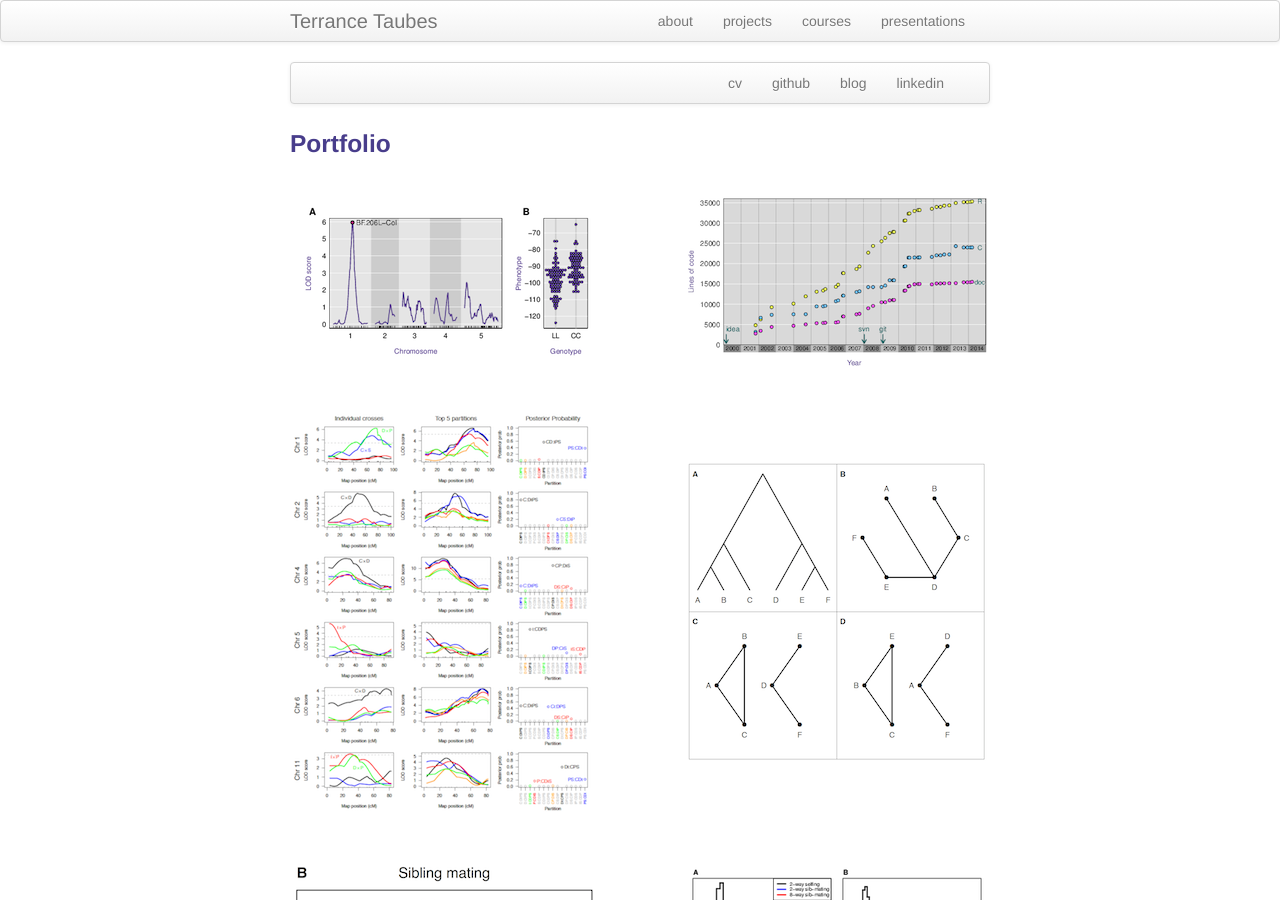
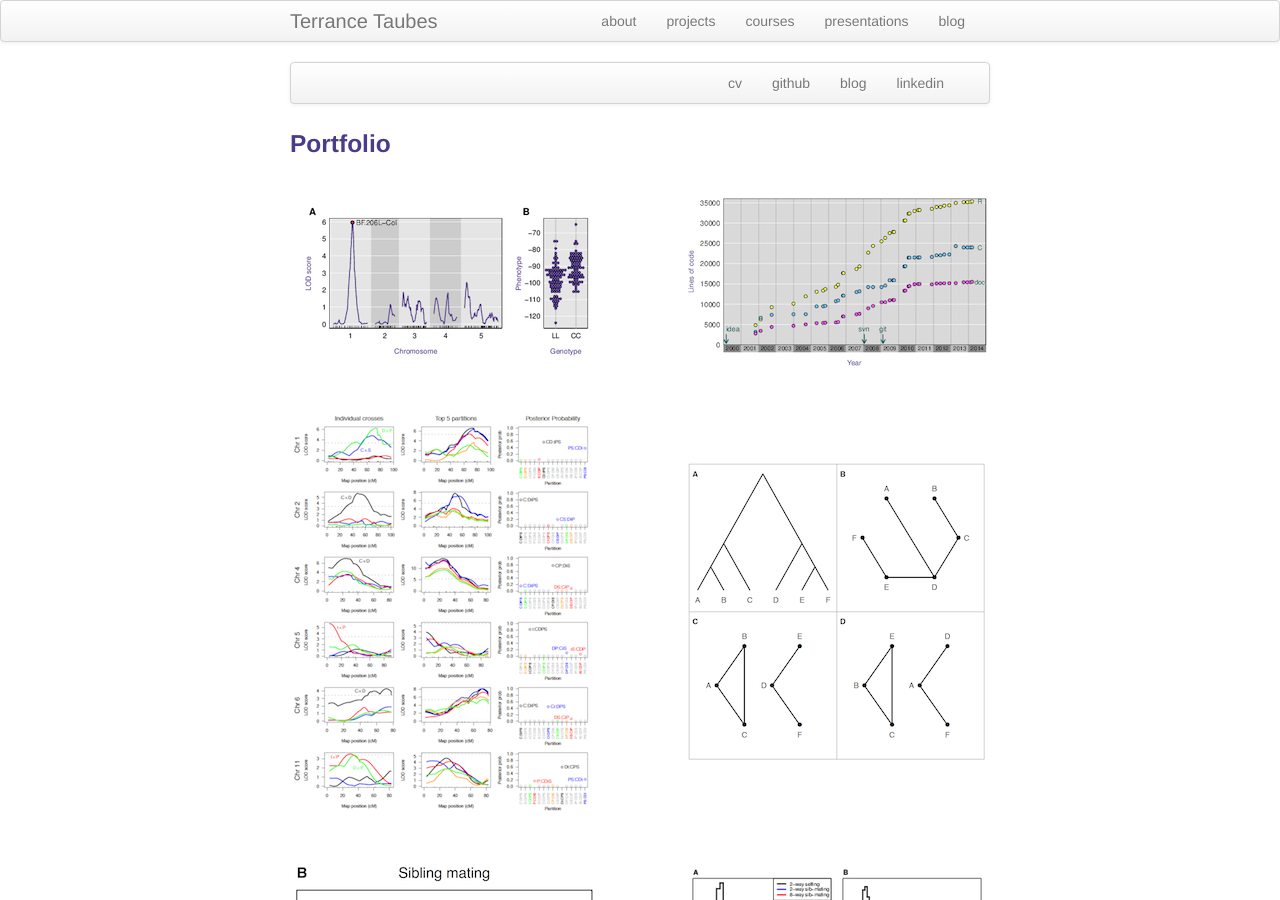
Before and after one commit to terrytaubes/terrytaubes.github.io, a Jekyll site: the page built from morefigs.md, in a window 1280 px wide and 900 px high. Built offline with Jekyll 4.4.1, drawn with Linux system fonts in a browser that asks for light colours.

Commit message:
add blog link

```diff
--- a/_includes/themes/twitter/default.html
+++ b/_includes/themes/twitter/default.html
@@ -39,6 +39,7 @@
               <!-- <li><a href="{{ BASE_PATH }}/pages/pubs.html">publications</a></li> -->
               <li><a href="{{ BASE_PATH }}/pages/courses.html">courses</a></li>
               <li><a href="{{ BASE_PATH }}/pages/presentations.html">presentations</a></li>
+              <li><a href="{{ BASE_PATH }}/pages/presentations.html">blog</a></li>
               <!-- <li><a href="{{ BASE_PATH }}/pages/software.html">toolkit</a></li> -->
               <!-- <li><a href="{{ BASE_PATH }}/pages/resources.html">resources</a></li> -->
           </ul>
```
